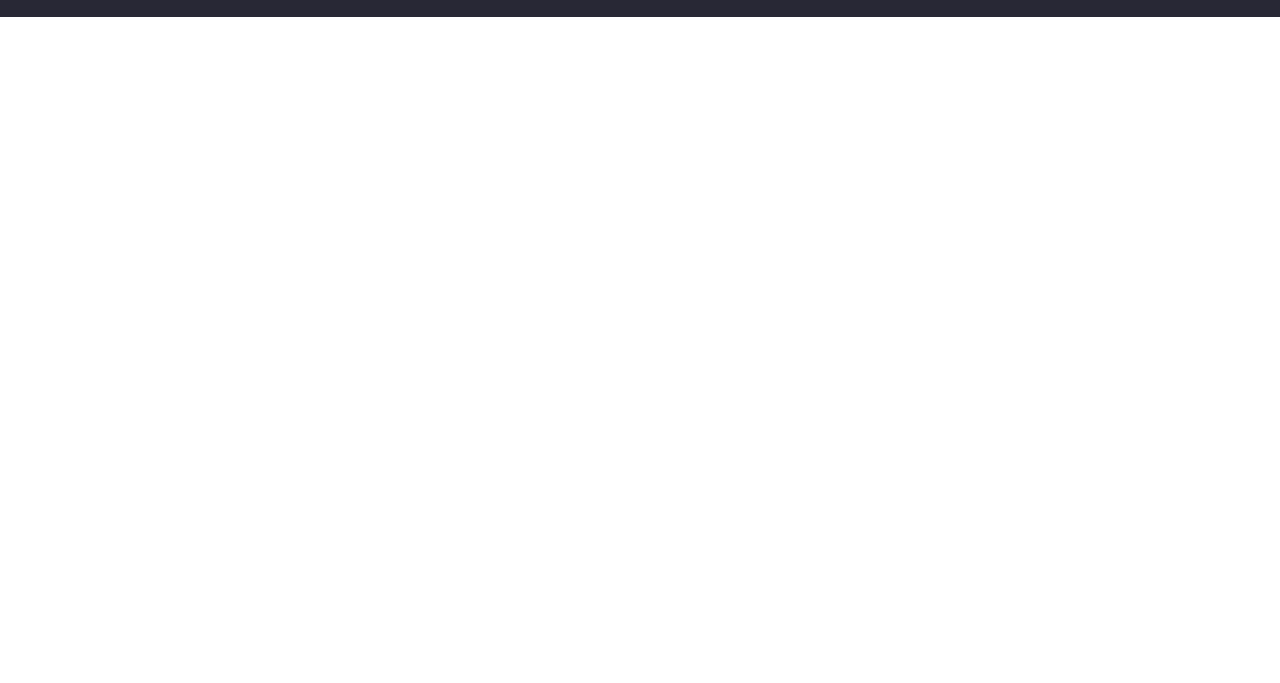
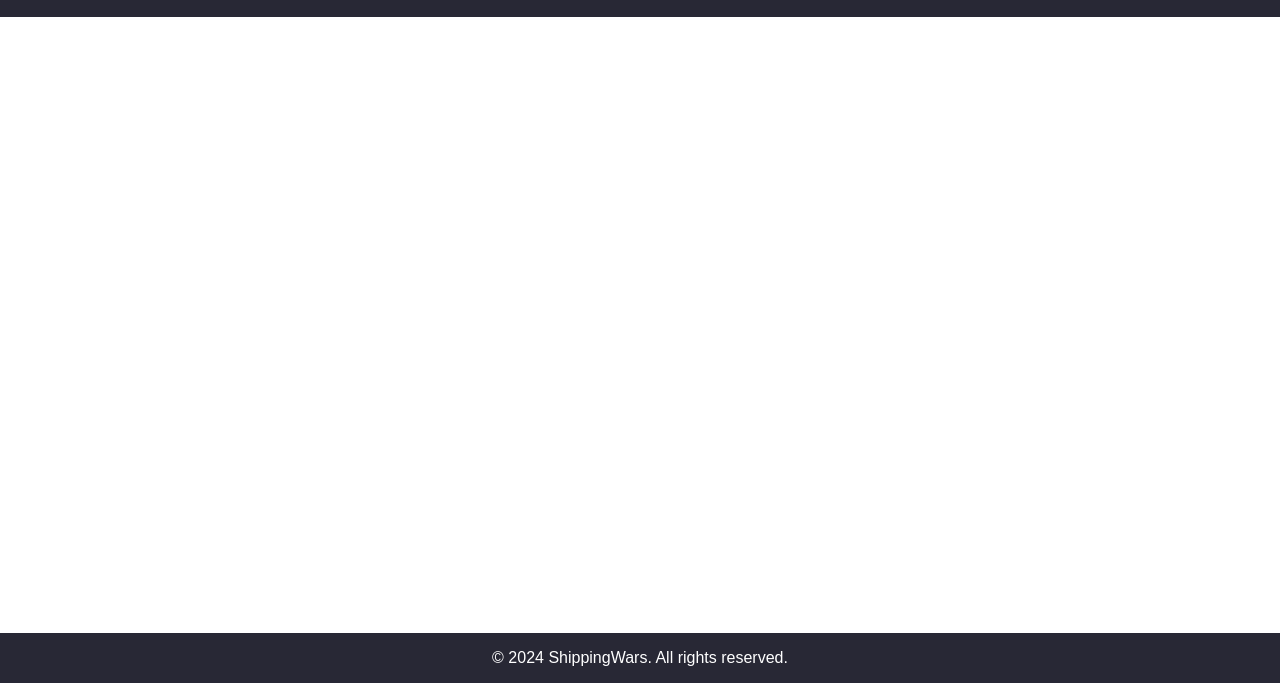
Before and after one commit to BhagyeshS/ShippingWars, a plain HTML site: page ShippinWars.html in a window 1280 px wide. Shown: the part 117-800 px from the top of the page. Drawn offline with Linux system fonts and the light colour scheme; no server answers.

Commit message:
Make Footer

```diff
--- a/CSS/style.css
+++ b/CSS/style.css
@@ -42,7 +42,7 @@ body {
 .bar {
     width: 25px;
     height: 3px;
-    background-color: #333;
+    background-color: #282835;
     margin: 5px 0;
 }
 
@@ -75,6 +75,18 @@ body {
 }
 
 
+/* footer*/
+footer {
+    position: fixed;
+    bottom: 0;
+    left: 0;
+    width: 100%;
+    background-color: #282835;
+    color: white;
+    text-align: center;
+    padding: 1.5rem 0;
+    padding: 0;
+}
 /* style.css */
 
 .heading{
--- a/ShippinWars.html
+++ b/ShippinWars.html
@@ -28,6 +28,9 @@
         </div>
     </nav>
     <div id="cards-container"></div>
+    <footer>
+        <p>&copy; 2024 ShippingWars. All rights reserved.</p>
+    </footer>
     <script src="./JS/index.js"></script>
     <script src="./JS/addshipments.js"></script>
 </body>
```
